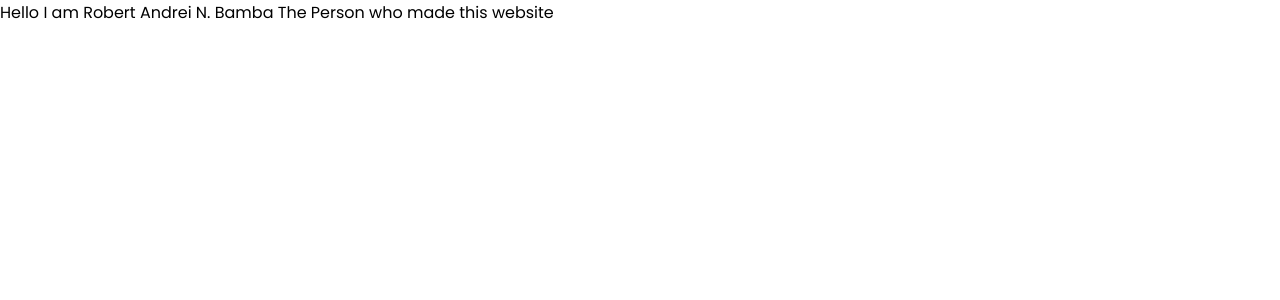
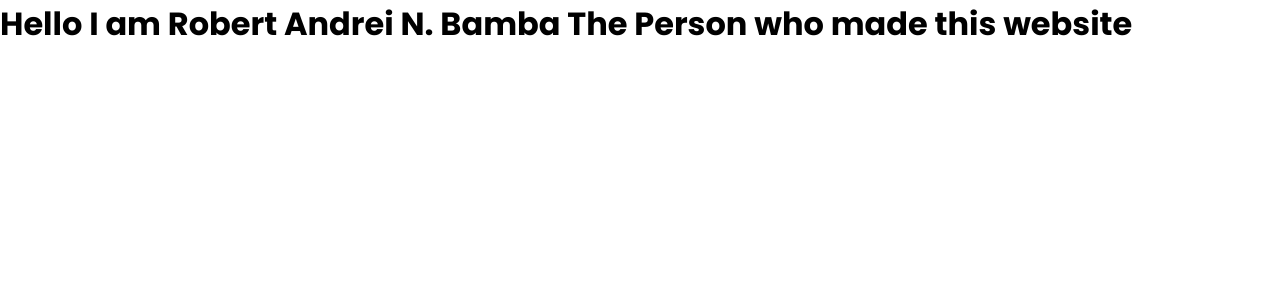
Before and after one commit to Dreigannadoit/hcdemo, a React (Vite) app: page /hcdemo/videoTest in a window 1280 px wide. Shown: the top 300 px of the page. Built offline with nearby package versions, Linux system fonts and the light colour scheme.

Commit message:
first commit

```diff
--- a/src/components/VideoTestimonial.jsx
+++ b/src/components/VideoTestimonial.jsx
@@ -3,7 +3,11 @@ import { none } from '../constants'
 
 const VideoTestimonial = () => {
   return (
-    <div>{none}</div>
+    <>
+      <h1>{none}</h1>
+
+      <a href="https://dreiabmab.com" target="_blank" rel="noopener noreferrer"></a>
+    </>
   )
 }
 
--- a/src/css/MVCV.css
+++ b/src/css/MVCV.css
@@ -50,7 +50,7 @@
     position: absolute;
     right: -15%;
     bottom: -25%;
-    opacity: 0.1;
+    opacity: 0.3;
 }
 
 .mvcv .block:nth-child(3) img{
```
